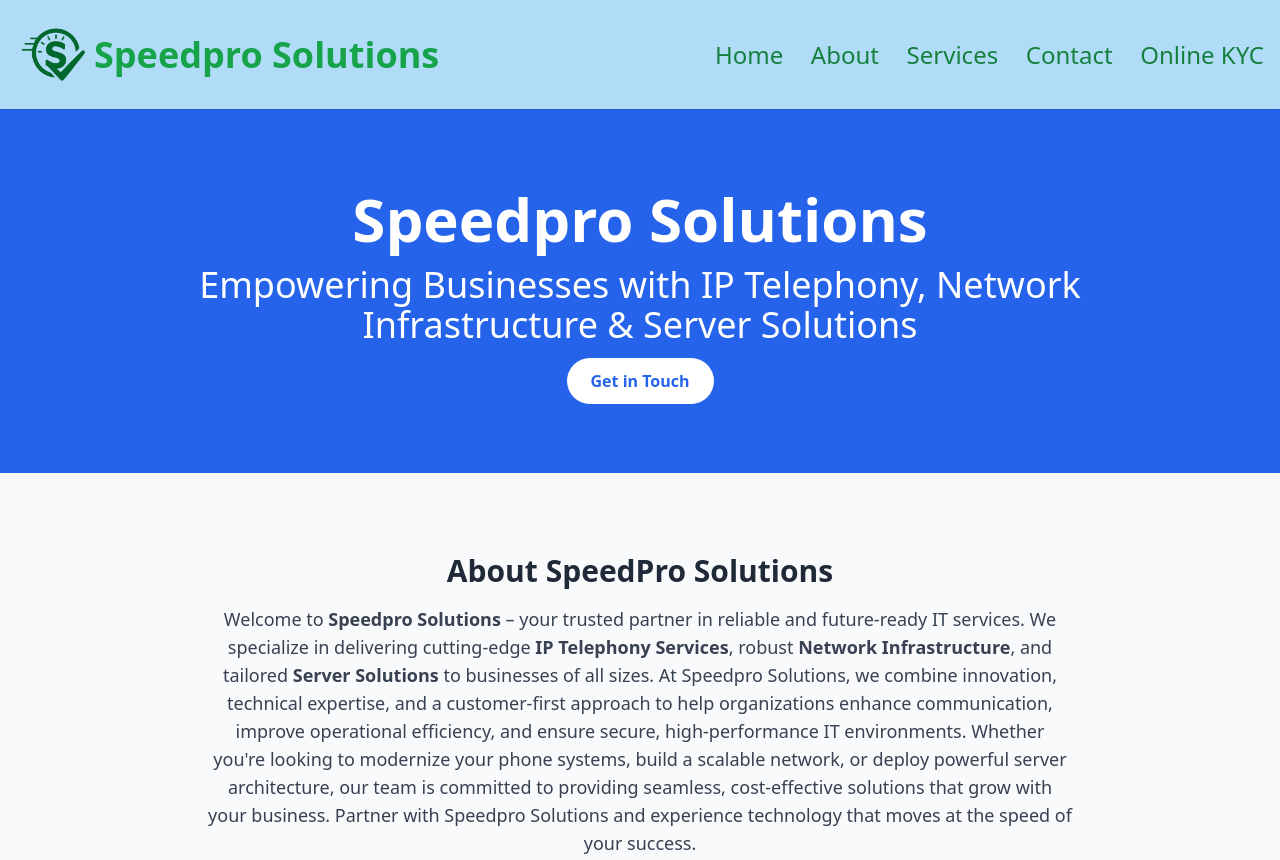
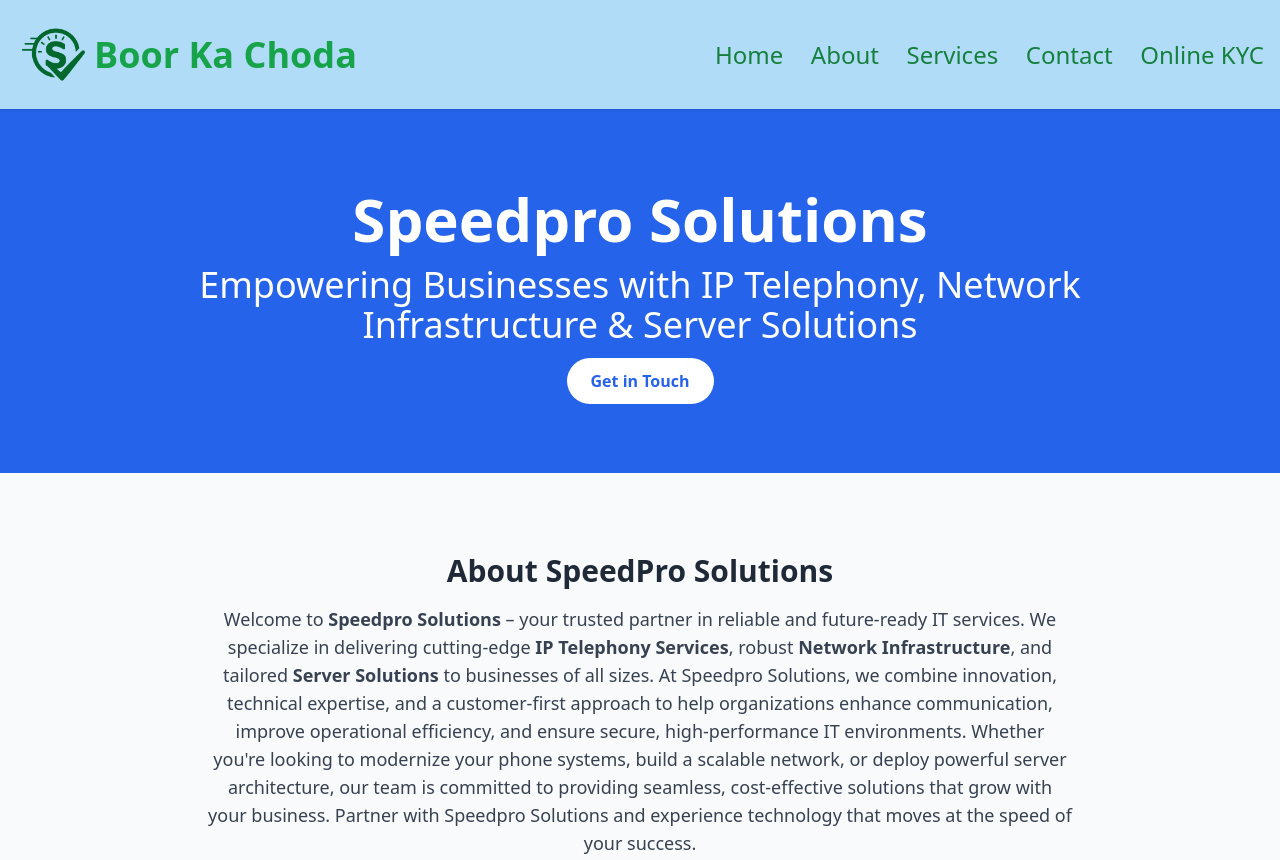
Before and after one commit to santanu603/sppedpro, a website: page index.html in a window 1280 px wide. Shown: the top 860 px of the page. Drawn offline with nearby package versions, Linux system fonts and the light colour scheme; a script that the page names is missing.

Commit message:
Update index.html

```diff
--- a/index.html
+++ b/index.html
@@ -16,7 +16,7 @@
         <a href="index.html"><table>
           <tr>
             <th><img src="images/ggg.png" alt="Italian Trulli" height="75" width="75"></th>
-            <th>Speedpro Solutions</th>
+            <th>Boor Ka Choda</th>
           </tr>
         </table></div></a>
       <nav class="space-x-6 text-sm font-medium">
```
